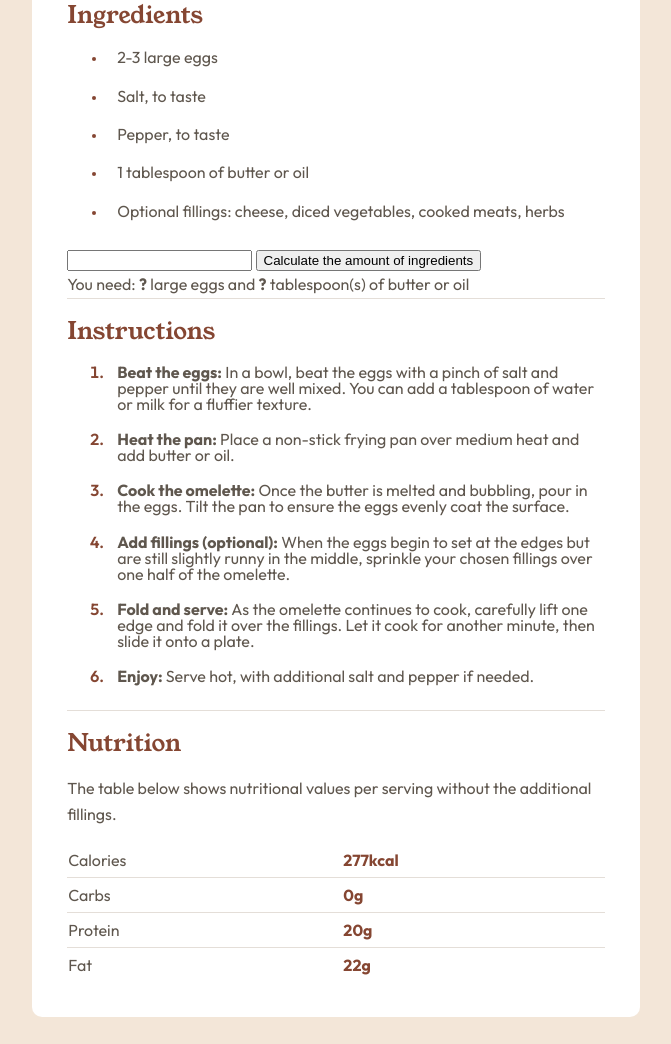
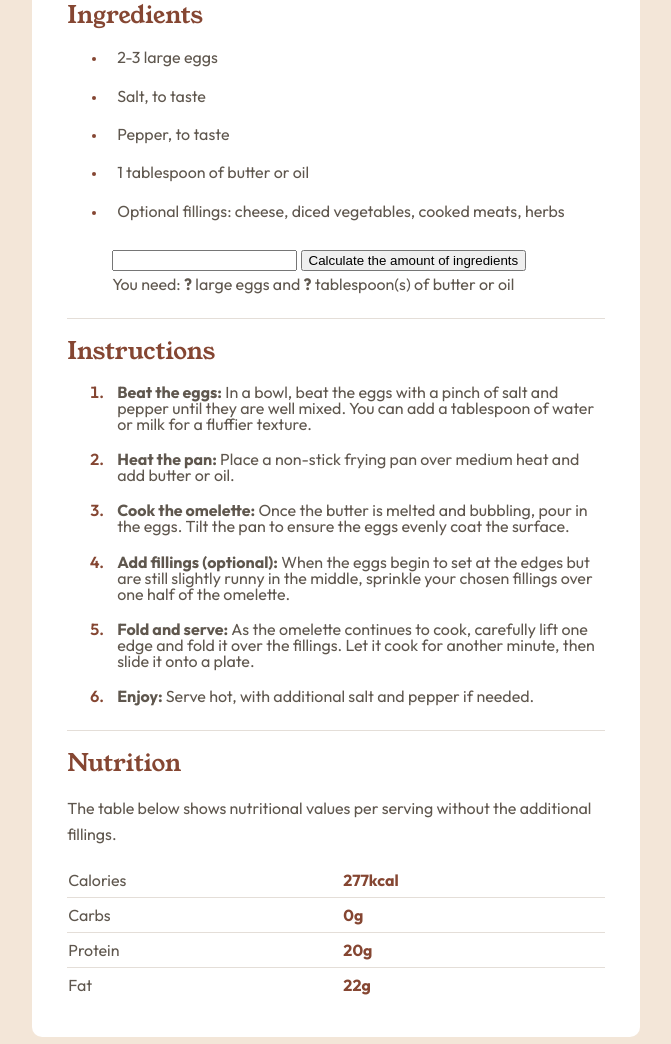
Before and after one commit to atysyau/Omelette, a plain HTML site: page index.html in a window 1280 px wide. Shown: the part 795-1839 px from the top of the page, without its empty margins (304-975 px from the left). Drawn offline with Linux system fonts and the light colour scheme; a script that the page names is missing.

Commit message:
Working on the calculation button, step 2 (fixed css)

```diff
--- a/Omelette/style.css
+++ b/Omelette/style.css
@@ -95,3 +95,8 @@
         b {
             font-weight: 700;
         }
+
+        #calculation {
+            padding-left: 45px;
+            padding-bottom: 20px;
+        }
```
